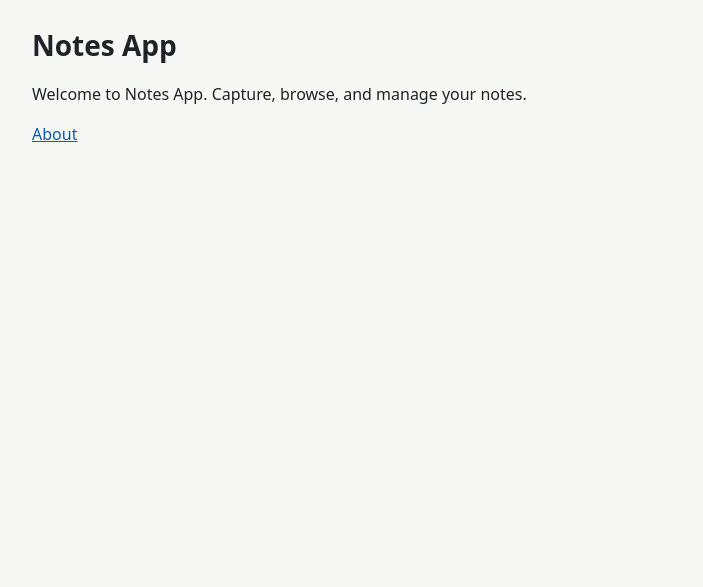
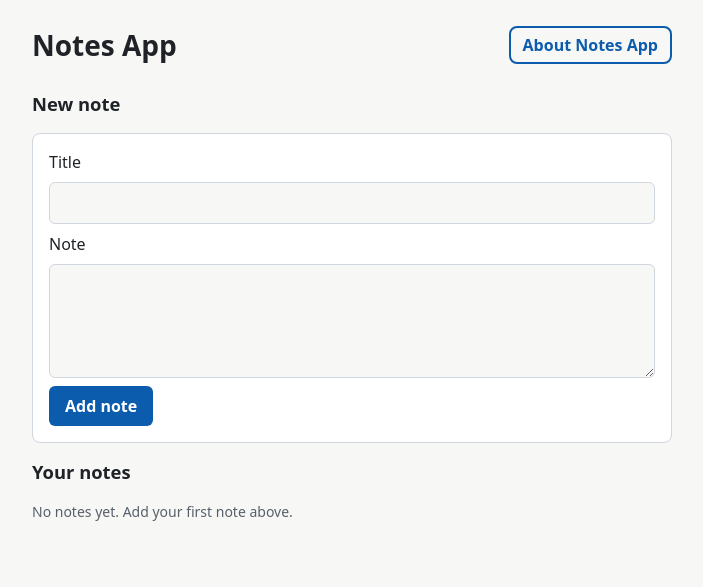
Before and after one commit to ghoul007/simple-notes-app, a website: page index.html in a window 1280 px wide. Shown: the whole page, without its empty margins (288-991 px from the left). Drawn offline with Linux system fonts and the light colour scheme.

Commit message:
fix: repair scaffold — valid package.json, working notes UI, real README/about content
Co-Authored-By: Ghoul Ahmed <ghoul.ahmed5@gmail.com>

```diff
--- a/index.html
+++ b/index.html
@@ -1 +1,35 @@
-<!DOCTYPE html><html lang='en'><head><meta charset='UTF-8'><meta name='viewport' content='width=device-width, initial-scale=1.0'><title>Notes App</title><link rel='stylesheet' href='styles.css'></head><body><header><h1>Notes App</h1></header><main><p>Welcome to Notes App. Capture, browse, and manage your notes.</p><p><a href='/about.html'>About</a></p></main><script src='app.js'></script></body></html>
+<!doctype html>
+<html lang="en">
+  <head>
+    <meta charset="utf-8" />
+    <meta name="viewport" content="width=device-width, initial-scale=1" />
+    <title>Notes App</title>
+    <link rel="stylesheet" href="styles.css" />
+  </head>
+  <body>
+    <header class="site-header">
+      <h1>Notes App</h1>
+      <nav aria-label="Main">
+        <a class="about-link" href="about.html">About Notes App</a>
+      </nav>
+    </header>
+    <main>
+      <section aria-labelledby="new-note-heading">
+        <h2 id="new-note-heading">New note</h2>
+        <form id="note-form">
+          <label for="note-title">Title</label>
+          <input id="note-title" name="title" type="text" maxlength="120" required />
+          <label for="note-body">Note</label>
+          <textarea id="note-body" name="body" rows="4" maxlength="2000"></textarea>
+          <button type="submit">Add note</button>
+        </form>
+      </section>
+      <section aria-labelledby="notes-heading">
+        <h2 id="notes-heading">Your notes</h2>
+        <p id="empty-state" class="empty">No notes yet. Add your first note above.</p>
+        <ul id="note-list" class="note-list"></ul>
+      </section>
+    </main>
+    <script src="app.js"></script>
+  </body>
+</html>
--- a/package.json
+++ b/package.json
@@ -1 +1,7 @@
 {
+  "name": "notes-app",
+  "private": true,
+  "scripts": {
+    "start": "npx --yes serve -l 4173 ."
+  }
+}
```
Also changed, not shown: about.html (+5 -11 lines), README.md.
